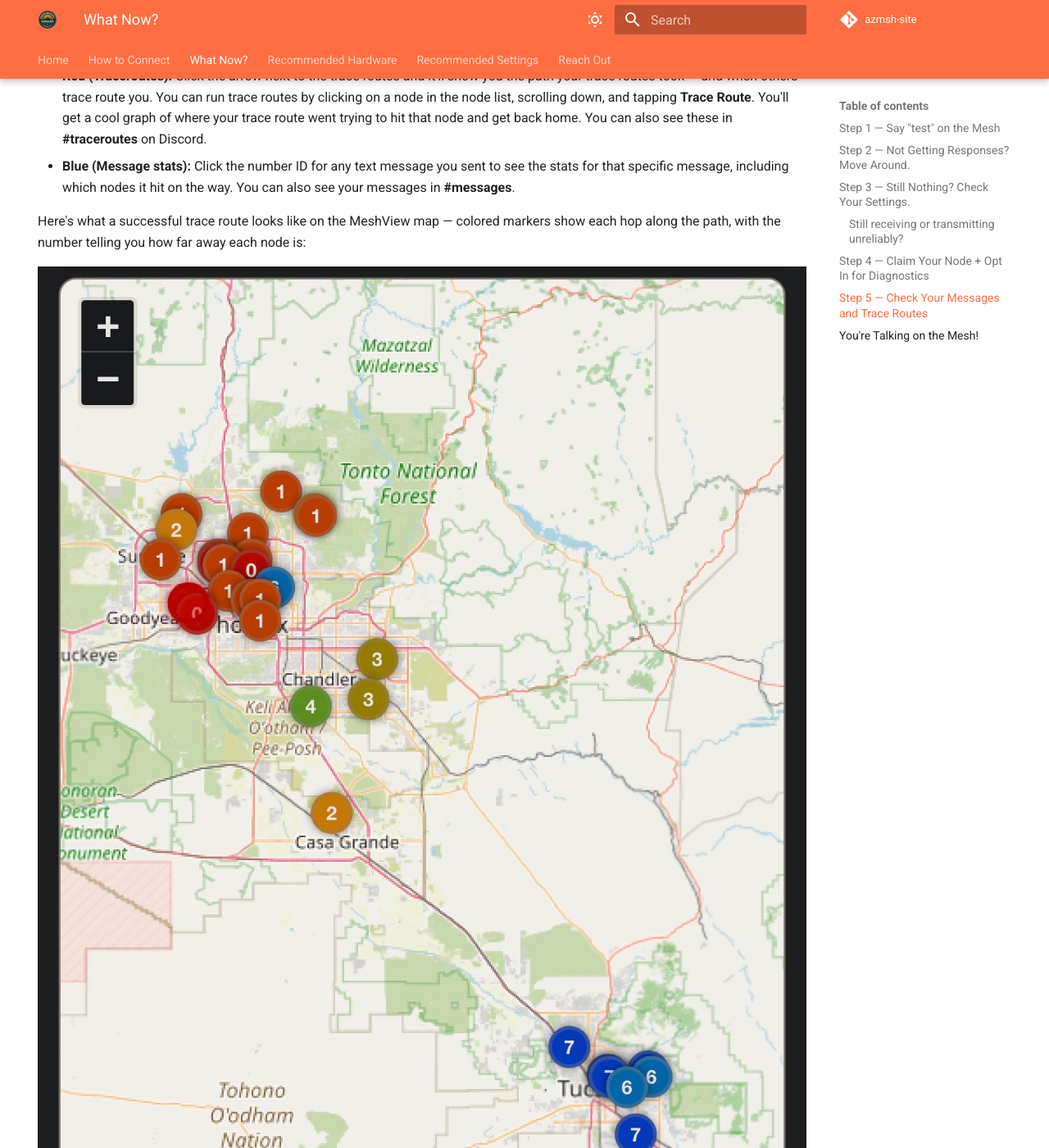
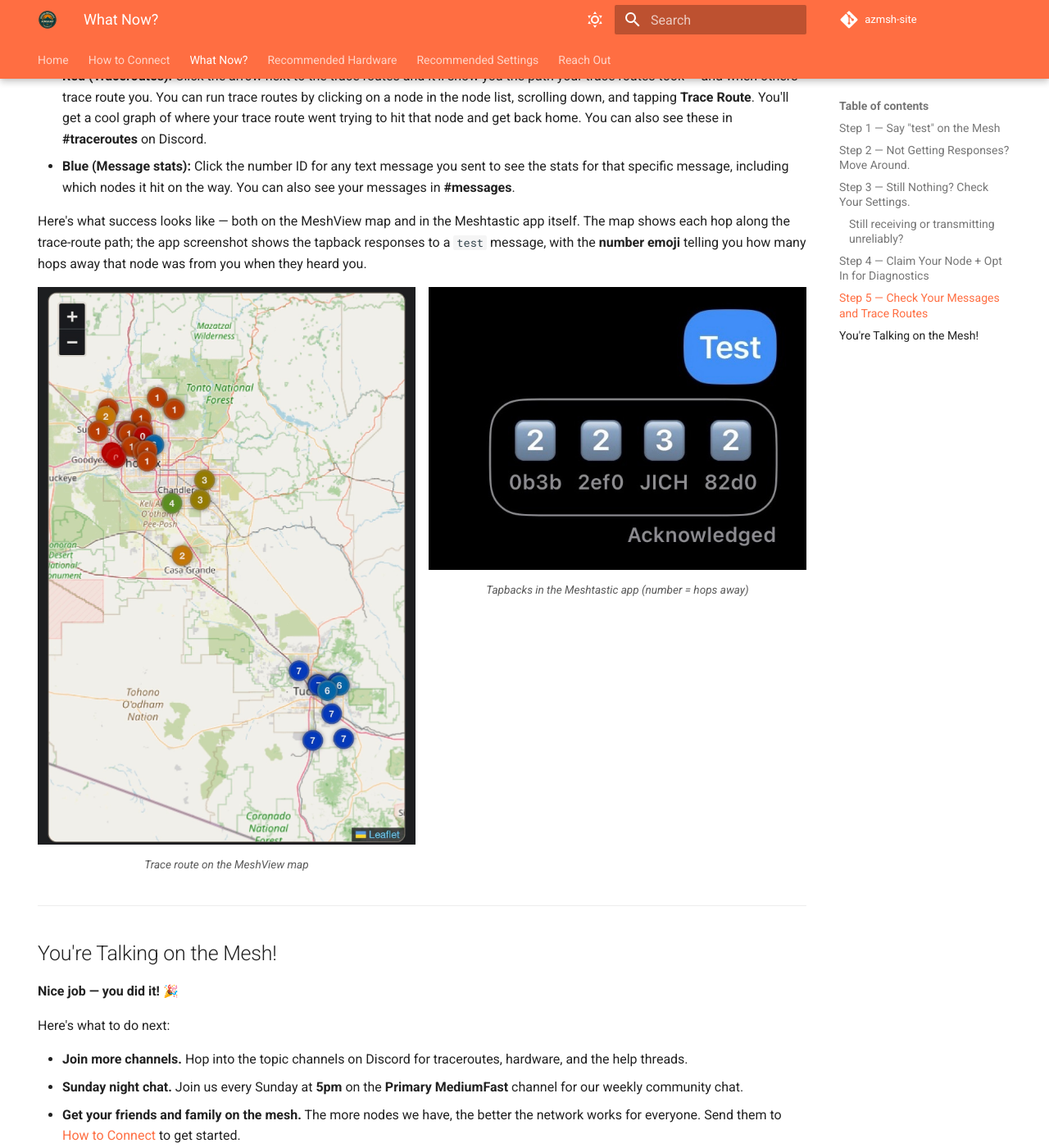
Before and after one commit to ArizonaMeshtasticCommunity/azmsh-site, an MkDocs documentation site: the page built from docs/docs/what-now.md, in a window 1280 px wide and 1400 px high, scrolled down 4154 px. Shown: the whole window at 82% size. Built offline with MkDocs 1.6.1 and Material for MkDocs 9.7.7, drawn with Linux system fonts in a browser that asks for light colours; emoji names are drawn with the system emoji font; comment, search, counter and statistics services are not loaded.

Commit message:
docs(what-now): add Meshtastic app tapback screenshot side-by-side with MeshView map
Pairs the trace-route map example with a screenshot of an actual Meshtastic
app conversation showing a 'test' message acknowledged with hop-count tapback
emojis (number = hops away). Side-by-side flex layout, stacks on mobile.

Co-Authored-By: Claude Opus 4.7 (1M context) <noreply@anthropic.com>

```diff
--- a/docs/docs/what-now.md
+++ b/docs/docs/what-now.md
@@ -82,9 +82,18 @@ Once you've opted in, search for your node on [view.azmsh.net/nodelist](https://
 - **Red (Traceroutes):** Click the arrow next to the trace routes and it'll show you the path your trace routes took — and when others trace route you. You can run trace routes by clicking on a node in the node list, scrolling down, and tapping **Trace Route**. You'll get a cool graph of where your trace route went trying to hit that node and get back home. You can also see these in **#traceroutes** on Discord.
 - **Blue (Message stats):** Click the number ID for any text message you sent to see the stats for that specific message, including which nodes it hit on the way. You can also see your messages in **#messages**.
 
-Here's what a successful trace route looks like on the MeshView map — colored markers show each hop along the path, with the number telling you how far away each node is:
+Here's what success looks like — both on the MeshView map and in the Meshtastic app itself. The map shows each hop along the trace-route path; the app screenshot shows the tapback responses to a `test` message, with the **number emoji** telling you how many hops away that node was from you when they heard you.
 
-![Example MeshView map showing a successful trace route across the Arizona mesh — colored markers in Phoenix metro plus a Tucson cluster, numbers indicating hop counts.](../assets/images/what-now-traceroute-example-meshview.jpeg){ .center }
+<div style="display: flex; flex-wrap: wrap; gap: 16px; align-items: flex-start; justify-content: center;">
+  <figure style="flex: 1 1 320px; max-width: 480px; margin: 0;">
+    <img src="../assets/images/what-now-traceroute-example-meshview.jpeg" alt="Example MeshView map showing a successful trace route across the Arizona mesh — colored markers in Phoenix metro plus a Tucson cluster, numbers indicating hop counts." style="width: 100%; height: auto;">
+    <figcaption style="text-align: center; font-size: 0.85em; opacity: 0.75;">Trace route on the MeshView map</figcaption>
+  </figure>
+  <figure style="flex: 1 1 320px; max-width: 480px; margin: 0;">
+    <img src="../assets/images/what-now-meshtastic-app-tapbacks.jpeg" alt="Meshtastic app screenshot showing a 'Test' message marked Acknowledged with four tapback responses — node IDs 0b3b, 2ef0, JICH, 82d0 each with a number emoji (2, 2, 3, 2) showing hop count." style="width: 100%; height: auto;">
+    <figcaption style="text-align: center; font-size: 0.85em; opacity: 0.75;">Tapbacks in the Meshtastic app (number = hops away)</figcaption>
+  </figure>
+</div>
 
 ---
 
```
Also changed, not shown: docs/assets/images/what-now-meshtastic-app-tapbacks.jpeg (added).
